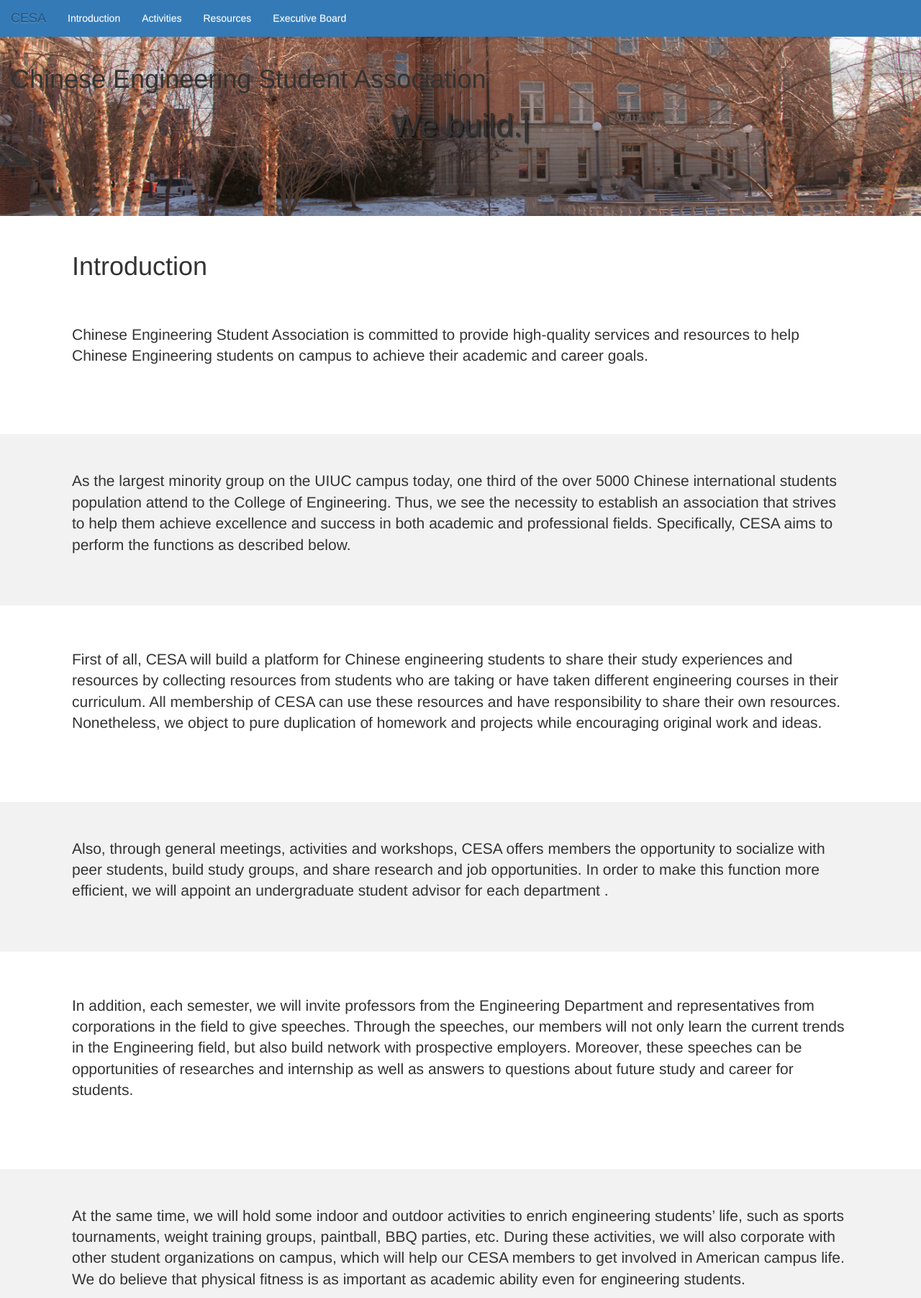
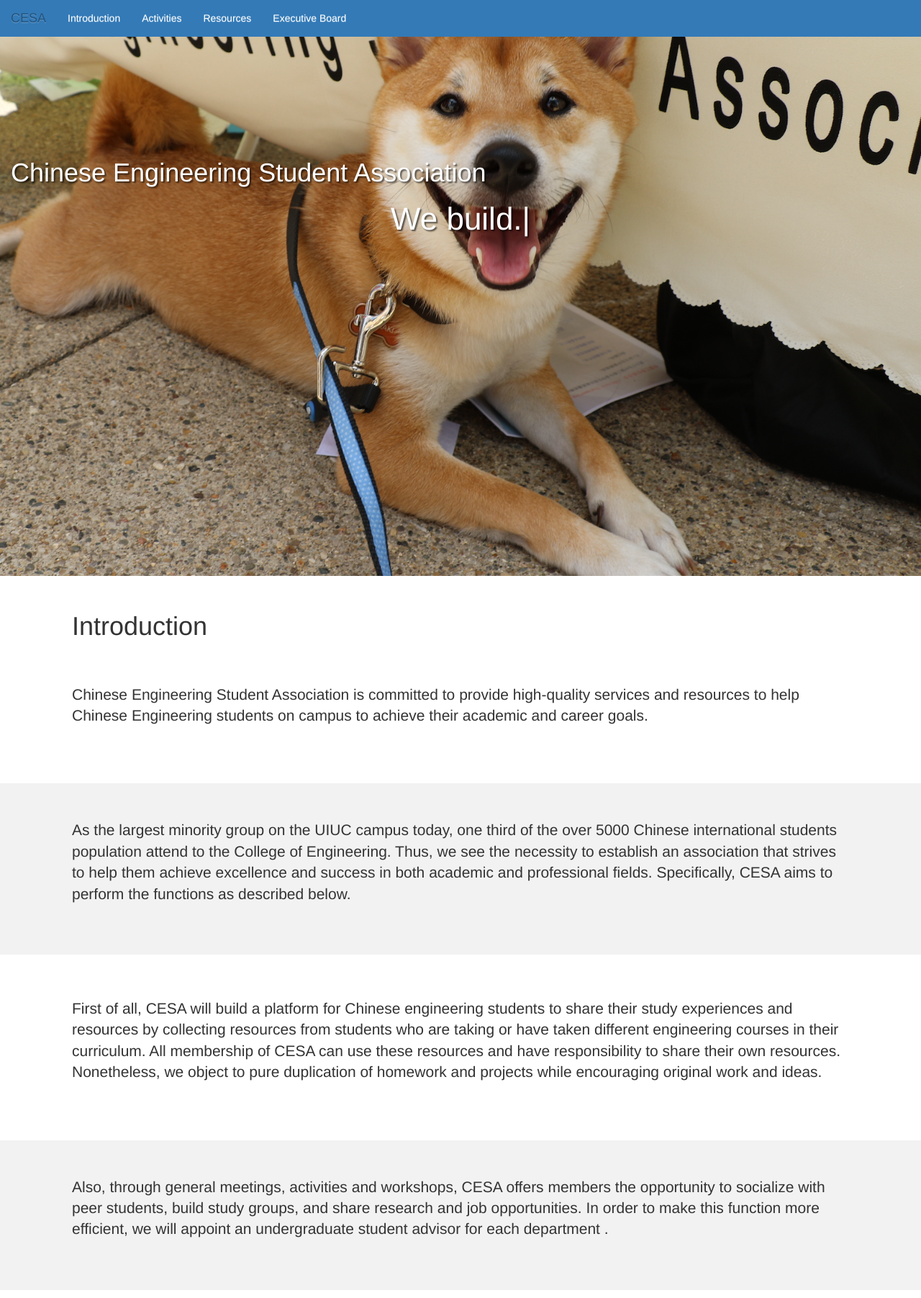
Before and after one commit to CESA-dev/webmaster, a PHP site: page /introduction in a window 1280 px wide. Shown: the top 1803 px of the page at 72% size. Run offline with PHP 8.4, Linux system fonts and the light colour scheme.

Commit message:
Modified to use dudu for header picture
1. added dudu omg
2. changed padding
3. fixed introduction page jumbotron

```diff
--- a/activities/index.php
+++ b/activities/index.php
@@ -2,7 +2,7 @@
 
 <?php
 $title = "Activities";
-$cssArray = array("./css/activities_style.css", "./css/grid_style.css");
+$cssArray = array("./css/activities_style.css", "./css/grid_style.css", "../css/idx_style.css");
  ?>
 <?php require($_SERVER["DOCUMENT_ROOT"] . "/template/cesa-header.php"); ?>
 
--- a/css/idx_style.css
+++ b/css/idx_style.css
@@ -19,22 +19,25 @@ a {
      text-align: center;
  }
 .main-header {
-    padding-top: 70px;
-    background: url(../img/IMG_6800.jpg) no-repeat center center fixed;
+    padding-top: 200px;
+    padding-bottom: 200px;
+    background: url(../img/dudu.png) no-repeat center center fixed;
   -webkit-background-size: cover;
     -moz-background-size: cover;
       -o-background-size: cover;
         background-size: cover;
-    min-height: 300px;
+    color: white;
+    text-shadow: 2px 2px 2px rgba(0,0,0,0.6);
+    min-height: 800px;
 }
-.jumbotron {
+/*.jumbotron {
     margin-top: 20px;
     margin-left: 20px;
     margin-right: 20px;
     padding-left: 10px;
     padding-right: 10px;
     border-radius: 10px;
-}
+}*/
 
 hr {
     display       : block;
--- a/index.php
+++ b/index.php
@@ -5,7 +5,7 @@ $cssArray = array("./css/idx_style.css");
 <?php require($_SERVER["DOCUMENT_ROOT"] . "/template/cesa-header.php"); ?>
 
 <div class="row">
-    <div id="introduction" class="col-md-4">
+    <div id="introduction" class="col-md-6">
         <div>
             <h1 class="display-3">Introduction</h1>
             <p class="lead">Chinese Engineering Student Association is committed to provide high-quality services and resources to help Chinese Engineering students on campus to achieve their academic and career goals.</p>
@@ -13,7 +13,7 @@ $cssArray = array("./css/idx_style.css");
             <a class="btn btn-primary btn-lg bottomaligned" href="/introduction" role="button">Learn more</a>
         </div>
     </div>
-    <div id="activities" class="col-md-4">
+    <!-- <div id="activities" class="col-md-4">
     <div>
          <h1  class="display-3">Activities</h1>
         <p class="lead">As an RSO aiming to serve all Chinese Engineering Students at University of Illinois at Urbana-Champaign, we hold many events in order to help them to be successful in courses, career development, socializing, and so on. Here you can find all the information about the activities we have held from since the very start of our organization.</p>
@@ -31,7 +31,7 @@ $cssArray = array("./css/idx_style.css");
             <a class="btn btn-primary btn-lg bottomaligned" href="/resources" role="button">Learn more</a>
         </div>
 
-    </div>
+    </div> -->
 
 </div>
 <?php require($_SERVER["DOCUMENT_ROOT"] . "/template/cesa-footer.php"); ?>
--- a/introduction/css/introduction_style.css
+++ b/introduction/css/introduction_style.css
@@ -38,7 +38,7 @@ a {
 
 }
 
-.jumbotron {
+.jumbotron1 {
     margin-top: 10px;
     margin-left: 0px;
     margin-right: 0px;
--- a/introduction/index.php
+++ b/introduction/index.php
@@ -1,6 +1,6 @@
 <?php
 $title = "Introduction";
-$cssArray = array("./css/introduction_style.css");
+$cssArray = array("./css/introduction_style.css", "../css/idx_style.css");
  ?>
 <?php require($_SERVER["DOCUMENT_ROOT"] . "/template/cesa-header.php"); ?>
 
@@ -12,7 +12,7 @@ $cssArray = array("./css/introduction_style.css");
     </div>
 
 
-    <div class="jumbotron">
+    <div class="jumbotron1">
         <p class="lead">Chinese Engineering Student Association is committed to provide high-quality services and resources to help Chinese Engineering students on campus to achieve their academic and career goals.</p>
         </p>
     </div>
@@ -27,7 +27,7 @@ $cssArray = array("./css/introduction_style.css");
 
     </div>
 
-    <div  class="jumbotron">
+    <div  class="jumbotron1">
 
 
         <p class="lead">First of all, CESA will build a platform for Chinese engineering students to share their study experiences and resources by collecting resources from students who are taking or have taken different engineering courses in their curriculum. All membership of CESA can use these resources and have responsibility to share their own resources. Nonetheless, we object to pure duplication of homework and projects while encouraging original work and ideas.</p>
@@ -48,7 +48,7 @@ $cssArray = array("./css/introduction_style.css");
 
     </div>
 
-    <div class="jumbotron">
+    <div class="jumbotron1">
 
 
         <p class="lead">In addition, each semester, we will invite professors from the Engineering Department and representatives from corporations in the field to give speeches. Through the speeches, our members will not only learn the current trends in the Engineering field, but also build network with prospective employers. Moreover, these speeches can be opportunities of researches and internship as well as answers to questions about future study and career for students.
--- a/members/index.php
+++ b/members/index.php
@@ -1,6 +1,6 @@
 <?php
 $title = "Executive Board";
-$cssArray = array("./css/members_style.css");
+$cssArray = array("./css/members_style.css", "../css/idx_style.css");
  ?>
  <?php require($_SERVER["DOCUMENT_ROOT"] . "/template/cesa-header.php"); ?>
  <?php
--- a/resources/index.php
+++ b/resources/index.php
@@ -1,6 +1,6 @@
 <?php
 $title = "Resources";
-$cssArray = array("./css/bootstrap-toggle.min.css", "./css/style.css");
+$cssArray = array("./css/bootstrap-toggle.min.css", "./css/style.css", "../css/idx_style.css");
 $scriptSourceArray = array(
     array('src' => './js/table.js'),
     array('src' => './js/bootstrap-toggle.min.js')
--- a/template/cesa-footer.php
+++ b/template/cesa-footer.php
@@ -21,7 +21,9 @@ foreach ($dir as $fileinfo) {
 </div>
 <style> #cesaqr {
                     display: block;
-                    width : 40%;
+                    max-width: 300px;
+                    height: auto;
+                    /*width : 40%;*/
                     margin-top: 0.5em;
                     margin-bottom: 0.5em;
                     margin-left: auto;
```
Also changed, not shown: img/dudu.png (added).
